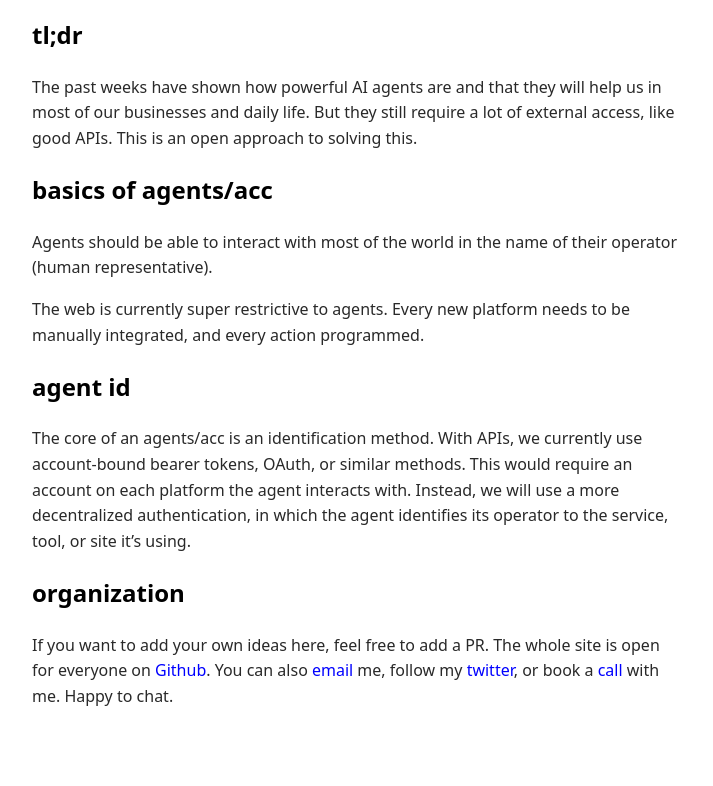
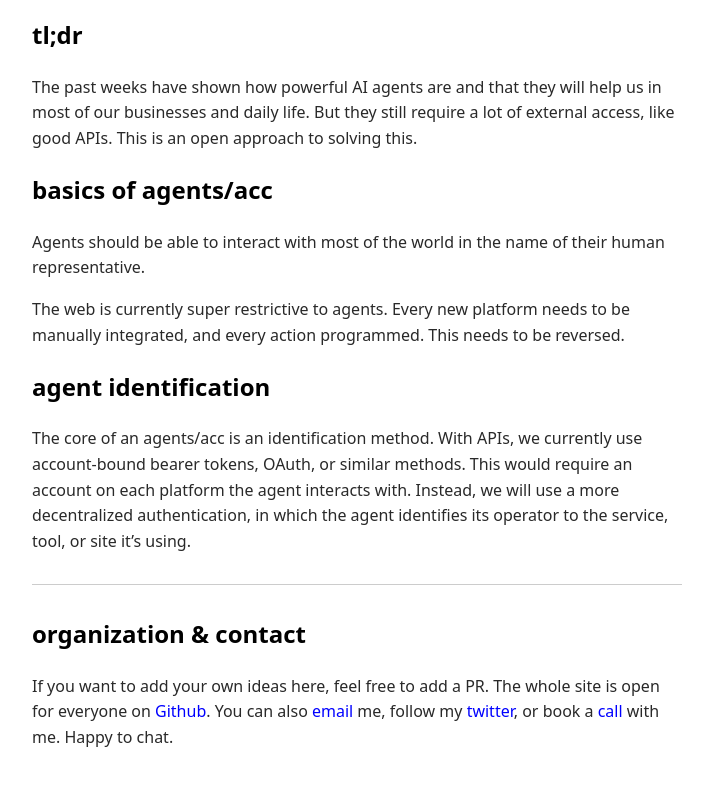
Before and after one commit to 0w9/agents-acc, a website: page index.html in a window 1280 px wide. Shown: the part 352-1138 px from the top of the page, without its empty margins (283-996 px from the left). Before the commit the page ends 1111 px from the top, so only its background shows below. Drawn offline with Linux system fonts and the light colour scheme.

Commit message:
Update index.html

```diff
--- a/index.html
+++ b/index.html
@@ -81,20 +81,22 @@
 
     <h2>basics of agents/acc</h2>
     <p>
-      Agents should be able to interact with most of the world in the name of their operator (human representative).
+      Agents should be able to interact with most of the world in the name of their human representative.
     </p>
     <p>
-      The web is currently super restrictive to agents. Every new platform needs to be manually integrated, and every action programmed.
+      The web is currently super restrictive to agents. Every new platform needs to be manually integrated, and every action programmed. This needs to be reversed.
     </p>
 
-    <h2>agent id</h2>
+    <h2>agent identification</h2>
     <p>
       The core of an agents/acc is an identification method. With APIs, we currently use account-bound bearer tokens, OAuth, or similar methods.
       This would require an account on each platform the agent interacts with. Instead, we will use a more decentralized authentication,
       in which the agent identifies its operator to the service, tool, or site it’s using.
     </p>
 
-    <h2>organization</h2>
+    <hr />
+
+    <h2>organization & contact</h2>
     <p>
       If you want to add your own ideas here, feel free to add a PR. The whole site is open for everyone on
       <a href="https://github.com/0w9/agents-acc/">Github</a>. You can also
```
